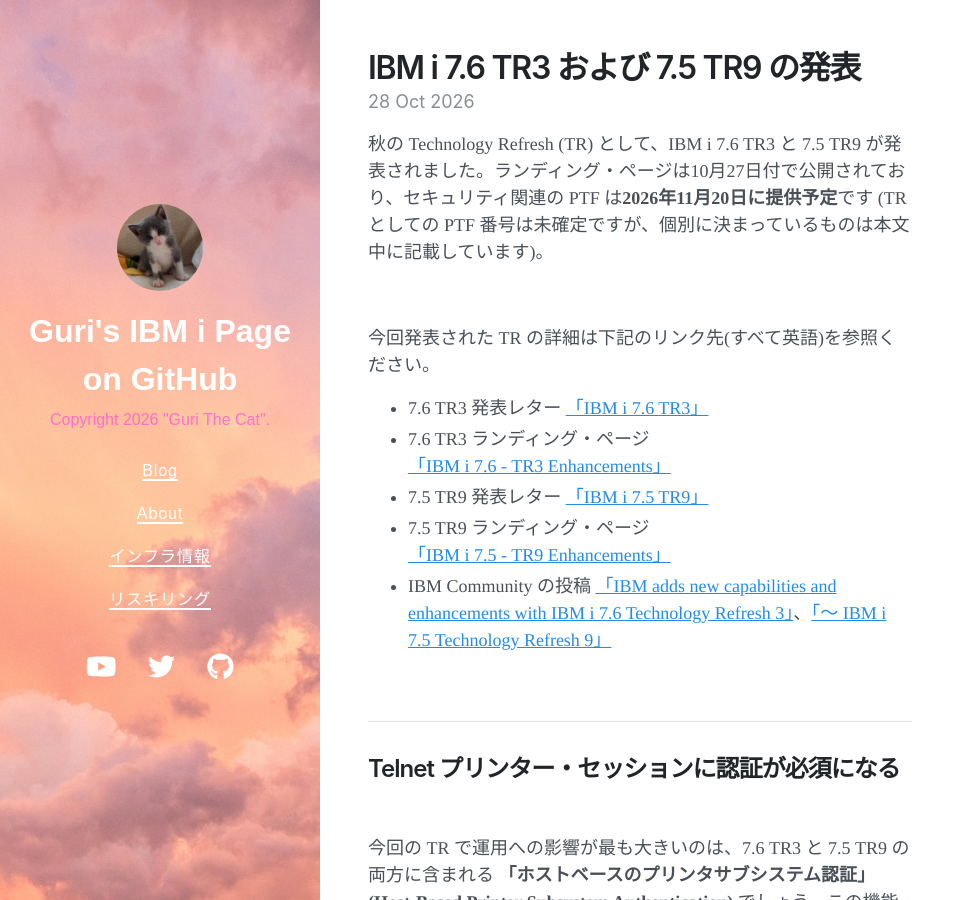
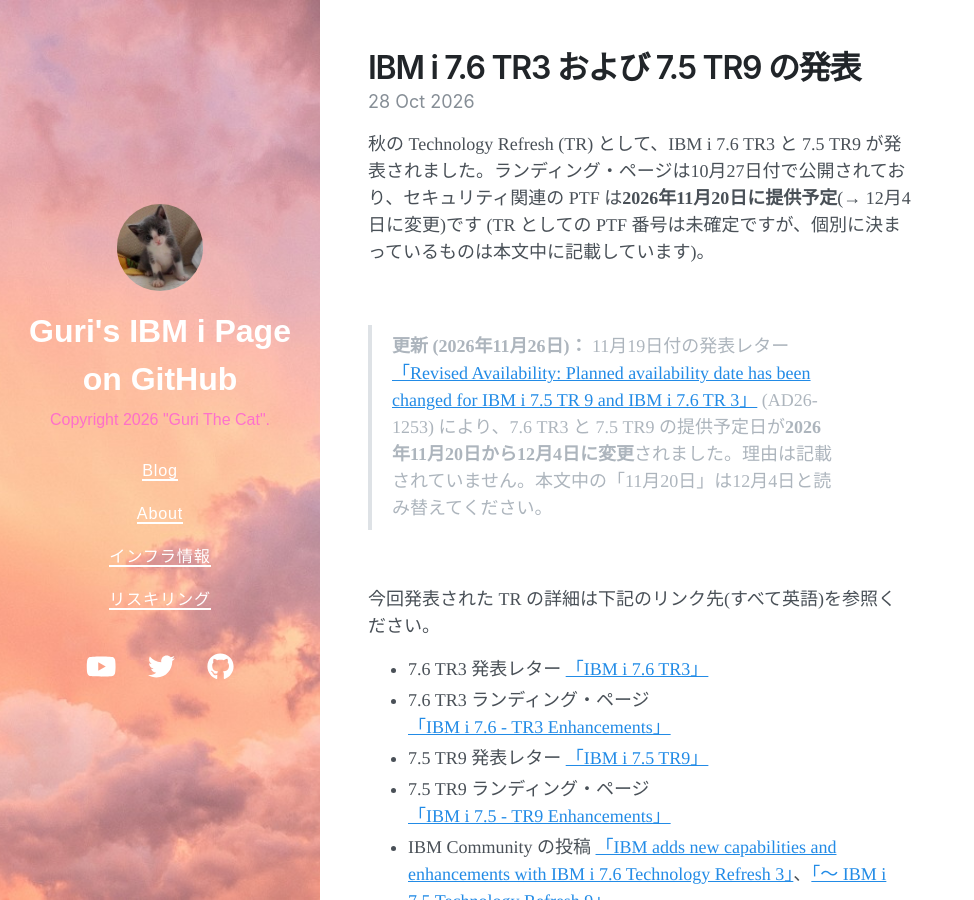
Before and after one commit to GuriCat/GuriPages, a Jekyll site: the page built from _posts/2026-10-29-IBM i 7.6 TR3および7.5 TR9の発表.markdown, in a window 1280 px wide and 900 px high. Shown: the whole window, without its empty margins (0-974 px from the left). Built offline with Jekyll 4.4.1, drawn with Linux system fonts in a browser that asks for light colours; nearby versions of some CDN libraries; a script that is not in the unit is left out.

Commit message:
Edit: TR3/TR9 記事に提供予定日の変更 (12月4日) を追記
Co-Authored-By: Claude Opus 5.5 <noreply@anthropic.com>

```diff
--- a/_posts/2026-10-29-IBM i 7.6 TR3および7.5 TR9の発表.markdown
+++ b/_posts/2026-10-29-IBM i 7.6 TR3および7.5 TR9の発表.markdown
@@ -4,7 +4,11 @@ title: "IBM i 7.6 TR3 および 7.5 TR9 の発表"
 date: 2026-10-29 00:00:00 +0900
 tags: [V7R6, V7R5, TR, セキュリティ, 技術情報]
 ---
-秋の Technology Refresh (TR) として、IBM i 7.6 TR3 と 7.5 TR9 が発表されました。ランディング・ページは10月27日付で公開されており、セキュリティ関連の PTF は**2026年11月20日に提供予定**です (TR としての PTF 番号は未確定ですが、個別に決まっているものは本文中に記載しています)。
+秋の Technology Refresh (TR) として、IBM i 7.6 TR3 と 7.5 TR9 が発表されました。ランディング・ページは10月27日付で公開されており、セキュリティ関連の PTF は**2026年11月20日に提供予定**(→ 12月4日に変更)です (TR としての PTF 番号は未確定ですが、個別に決まっているものは本文中に記載しています)。
+
+<br>
+
+> **更新 (2026年11月26日)：** 11月19日付の発表レター [「Revised Availability: Planned availability date has been changed for IBM i 7.5 TR 9 and IBM i 7.6 TR 3」](https://www.ibm.com/docs/en/announcements/revised-availability-planned-availability-date-has-been-changed-i-76-75){:target="_blank"} (AD26-1253) により、7.6 TR3 と 7.5 TR9 の提供予定日が**2026年11月20日から12月4日に変更**されました。理由は記載されていません。本文中の「11月20日」は12月4日と読み替えてください。
 
 <br>
 
```
